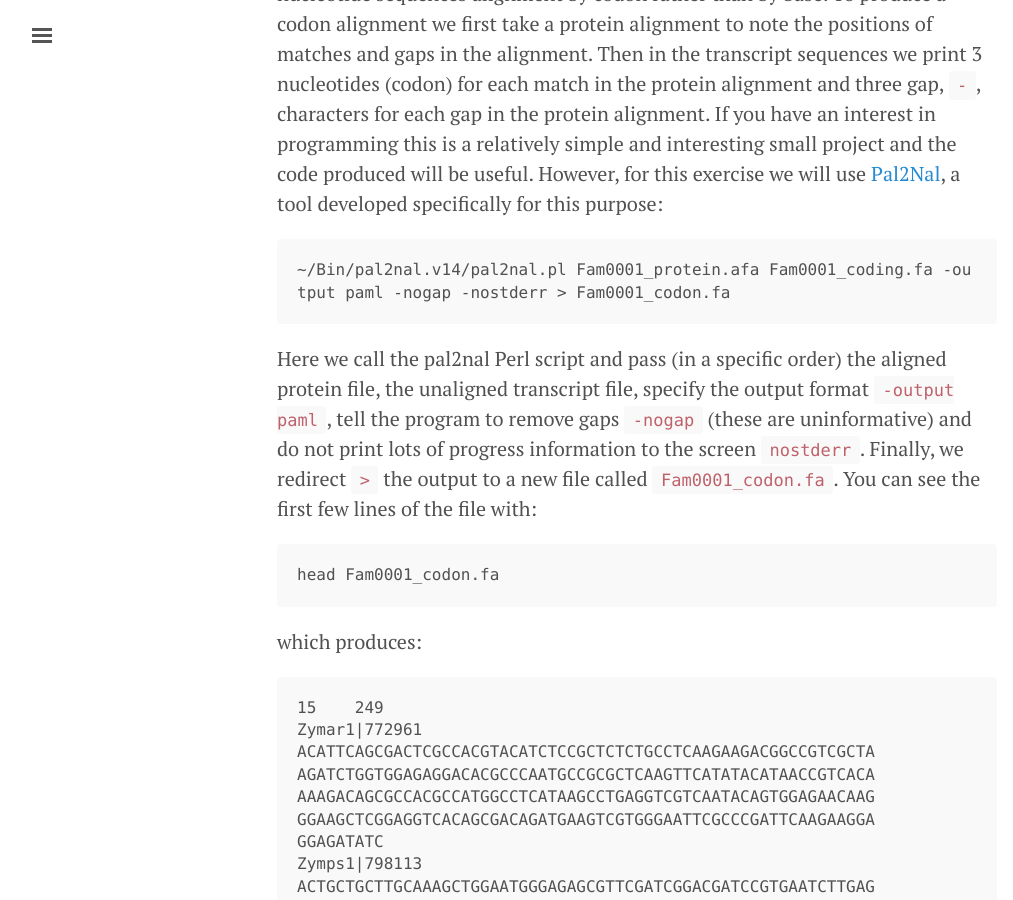
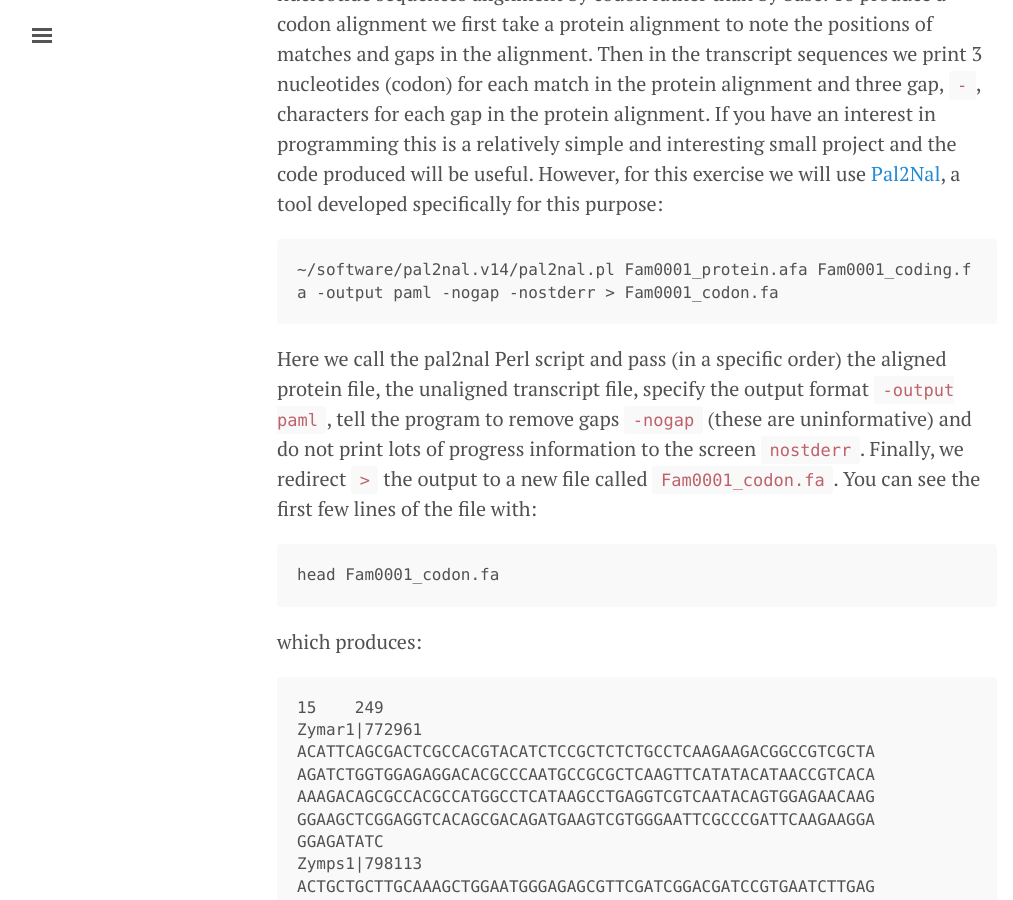
Before and after one commit to UoE-BIOM528/workshops, a Jekyll site: the page built from 06_positive-selection.md, in a window 1280 px wide and 900 px high, scrolled down 3475 px. Shown: the whole window, without its empty margins (3-1016 px from the left). Built offline with Jekyll 4.4.1, drawn with Linux system fonts in a browser that asks for light colours; nearby versions of some CDN libraries; some of the changed text lies outside the part shown.

Commit message:
Final bug fixes

````diff
--- a/06_positive-selection.md
+++ b/06_positive-selection.md
@@ -92,7 +92,7 @@ LAEAV--------------------QYLDVL---HNQLNNAQYTDFWSTLDSSDLYADL-
 In order to calculate *dN/dS* we need what's known as a codon alignment. This is nucleotide sequences alignment by codon rather than by base. To produce a codon alignment we first take a protein alignment to note the positions of matches and gaps in the alignment. Then in the transcript sequences we print 3 nucleotides (codon) for each match in the protein alignment and three gap, `-`, characters for each gap in the protein alignment. If you have an interest in programming this is a relatively simple and interesting small project and the code produced will be useful. However, for this exercise we will use [Pal2Nal](https://www.ncbi.nlm.nih.gov/pmc/articles/PMC1538804/), a tool developed specifically for this purpose:
 
 ```
-~/Bin/pal2nal.v14/pal2nal.pl Fam0001_protein.afa Fam0001_coding.fa -output paml -nogap -nostderr > Fam0001_codon.fa
+~/software/pal2nal.v14/pal2nal.pl Fam0001_protein.afa Fam0001_coding.fa -output paml -nogap -nostderr > Fam0001_codon.fa
 ```
 
 Here we call the pal2nal Perl script and pass (in a specific order) the aligned protein file, the unaligned transcript file, specify the output format `-output paml`, tell the program to remove gaps `-nogap` (these are uninformative) and do not print lots of progress information to the screen `nostderr`. Finally, we redirect `>` the output to a new file called `Fam0001_codon.fa`. You can see the first few lines of the file with:
````
Also changed, not shown: other parts of 06_positive-selection.md (+1 -1 lines).
